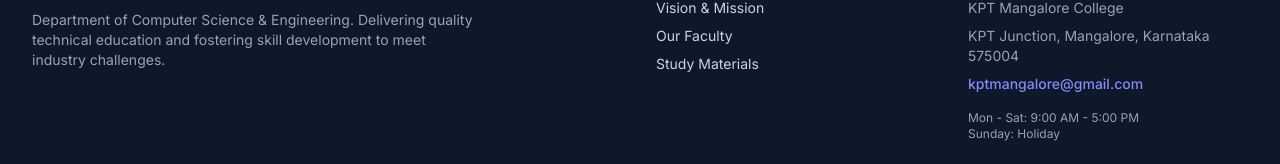
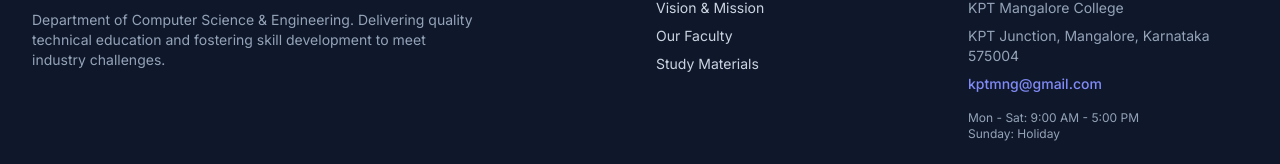
Before and after one commit to akhilesh277/kptcs, a React (Vite) app: page / in a window 1280 px wide. Shown: the part 1645-1809 px from the top of the page. Built offline with nearby package versions, Linux system fonts and the light colour scheme.

Commit message:
fix: Update minor details in website content
Corrected favicon type from png to jpg.
Updated the department email address in the footer.
Refined the Faculty page title and description for clarity.

```diff
--- a/components/Layout.tsx
+++ b/components/Layout.tsx
@@ -80,7 +80,7 @@
             <address className="text-sm not-italic text-slate-400 space-y-2">
               <p>KPT Mangalore College</p>
               <p>KPT Junction, Mangalore, Karnataka 575004</p>
-              <p className="font-medium text-indigo-400">kptmangalore@gmail.com</p>
+              <p className="font-medium text-indigo-400">kptmng@gmail.com</p>
               <div className="pt-2 text-xs">
                 <p>Mon - Sat: 9:00 AM - 5:00 PM</p>
                 <p>Sunday: Holiday</p>
--- a/index.html
+++ b/index.html
@@ -4,7 +4,7 @@
     <meta charset="UTF-8">
     <meta name="viewport" content="width=device-width, initial-scale=1.0">
     <title>KPT Computer Science Department</title>
-    <link rel="icon" type="png" href="https://gpt.karnataka.gov.in/kptmangalore/public/uploads/dept_logo1755926888.jpg"/>
+    <link rel="icon" type="jpg" href="https://gpt.karnataka.gov.in/kptmangalore/public/uploads/dept_logo1755926888.jpg"/>
     <!-- Tailwind CSS Engine for Browser Preview -->
     <script src="https://cdn.tailwindcss.com"></script>
     <link rel="stylesheet" href="https://cdnjs.cloudflare.com/ajax/libs/font-awesome/6.4.0/css/all.min.css">
--- a/pages/Faculty.tsx
+++ b/pages/Faculty.tsx
@@ -46,7 +46,7 @@
     <div className="animate-fadeIn py-12 bg-white">
       <div className="max-w-7xl mx-auto px-6 lg:px-8">
         <div className="mb-10 border-b border-slate-100 pb-6">
-          <h1 className="text-3xl font-black text-slate-900 tracking-tight">Faculty Directory</h1>
+          <h1 className="text-3xl font-black text-slate-900 tracking-tight">CS Faculty</h1>
           <p className="text-sm text-slate-500 mt-2">Dedicated teaching professionals at KPT Mangalore Computer Science Department.</p>
         </div>
 
```
